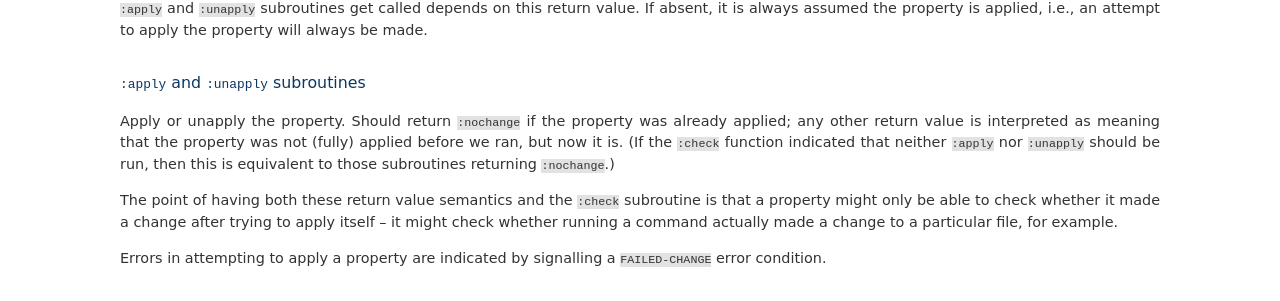
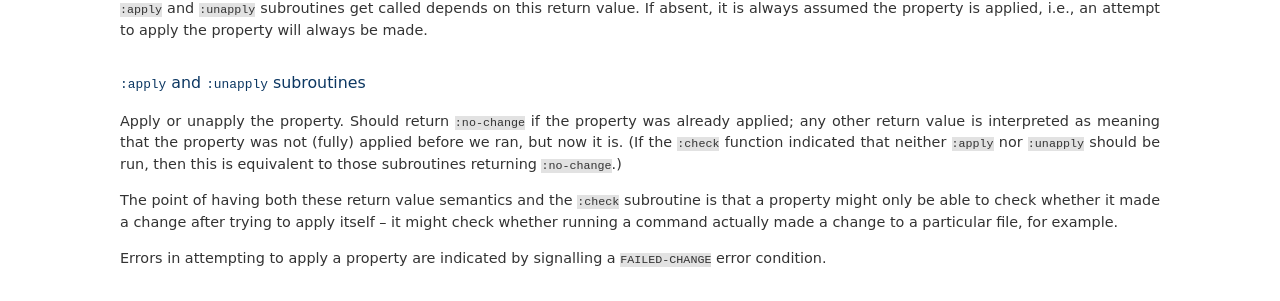
Before and after one commit to spwhitton/consfigurator, a Sphinx documentation site: the page built from doc/properties.rst, in a window 1280 px wide. Shown: the part 599-900 px from the top of the page. Built offline with Sphinx 7.4.7, drawn with Linux system fonts in a browser that asks for light colours.

Commit message:
:NOCHANGE -> :NO-CHANGE
Signed-off-by: Sean Whitton <spwhitton@spwhitton.name>

```diff
--- a/doc/properties.rst
+++ b/doc/properties.rst
@@ -39,11 +39,11 @@ apply the property will always be made.
 ``:apply`` and ``:unapply`` subroutines
 ~~~~~~~~~~~~~~~~~~~~~~~~~~~~~~~~~~~~~~~
 
-Apply or unapply the property.  Should return ``:nochange`` if the property
+Apply or unapply the property.  Should return ``:no-change`` if the property
 was already applied; any other return value is interpreted as meaning that the
 property was not (fully) applied before we ran, but now it is.  (If the
 ``:check`` function indicated that neither ``:apply`` nor ``:unapply`` should
-be run, then this is equivalent to those subroutines returning ``:nochange``.)
+be run, then this is equivalent to those subroutines returning ``:no-change``.)
 
 The point of having both these return value semantics and the ``:check``
 subroutine is that a property might only be able to check whether it made a
```
Also changed, not shown: 1 other file.
